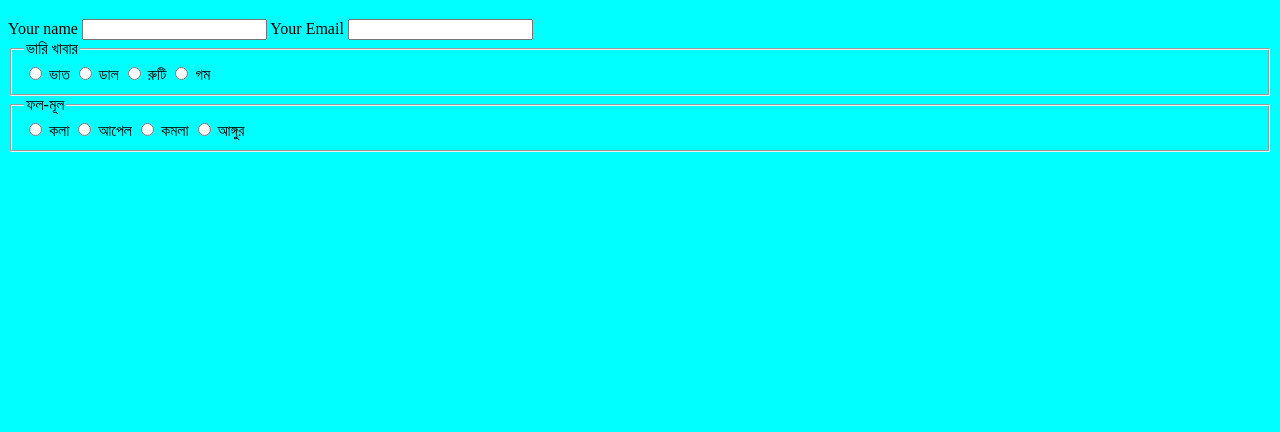
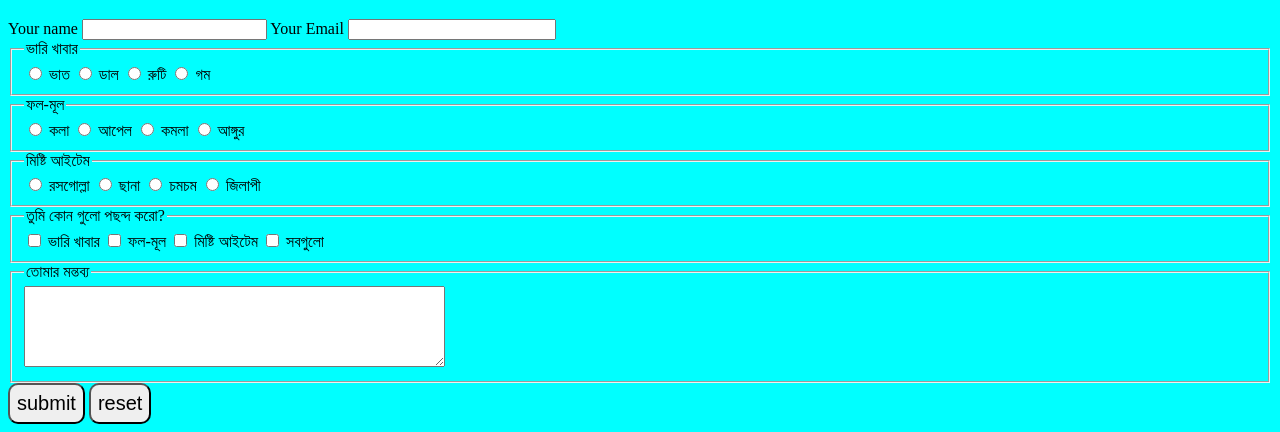
Before and after one commit to mahadi-04/physics, a plain HTML site: page index.html in a window 1280 px wide. Shown: the part 2230-2662 px from the top of the page. Before the commit the page ends 2390 px from the top, so only its background shows below. Drawn offline with Linux system fonts and the light colour scheme.

Commit message:
addted some information

```diff
--- a/index.html
+++ b/index.html
@@ -127,13 +127,14 @@ W = পার্টিকেল বিন্যাসের সম্ভাব
      <main>
 
 <form>
+
     <label for="m">Your name</label>
     <input type="text" name="your name" id="m">
     <label for="m">Your Email</label>
-    <input type="text" name="Your Email" id="m">
+    <input type="text" style="width: 200px;" name="Your Email" id="m">
 
 
-</form>
+
     <fieldset>
     <legend>ভারি খাবার</legend>
 
@@ -165,9 +166,77 @@ W = পার্টিকেল বিন্যাসের সম্ভাব
 
      <input type="radio" name="p" id="t">
      <label for="t">আঙ্গুর</label>
+     </fieldset>
+
+     <fieldset>
+     <legend>মিষ্টি আইটেম</legend>
+
+     <input type="radio" name="z" id="x">
+     <label for="x">রসগোল্লা</label>
+
+    <input type="radio" name="z" id="v">
+    <label for="v">ছানা</label>
+
+    <input type="radio" name="z" id="b">
+    <label for="b">চমচম</label>
+
+    <input type="radio" name="z" id="f">
+    <label for="f">জিলাপী</label>
+    </fieldset>
 
 
+    <fieldset>
+    <legend>তুমি কোন গুলো পছন্দ করো?</legend>
+
+    <input type="checkbox" name="qq" id="ee">
+    <label for="ee">ভারি খাবার</label>
+
+
+    <input type="checkbox" name="qq" id="ll">
+    <label for="ll">ফল-মূল</label>
+
+    <input type="checkbox" name="qq" id="rr">
+    <label for="rr">মিষ্টি আইটেম</label>
+
+    <input type="checkbox" name="qq" id="tt">
+    <label for="tt">সবগুলো</label>
     </fieldset>
+
+    <fieldset>
+    <legend>তোমার মন্তব্য</legend>
+
+    <textarea cols="50px" rows="5px" name="" id="m"></textarea>
+    </fieldset>
+
+    <input c type="submit" style="padding: 7px 7px; font-size: 20px; border-radius: 10px;" value="submit">
+    <input type="reset" style="padding: 7px 7px; font-size: 20px; border-radius: 10px;" value="reset">
+
+
+</form>
+
+
+
+
+
+
+
+
+
+
+
+
+
+
+
+
+
+
+
+
+
+
+
+
 
      </main>
 
```
Lines whose indentation alone changed are shown as unchanged.
